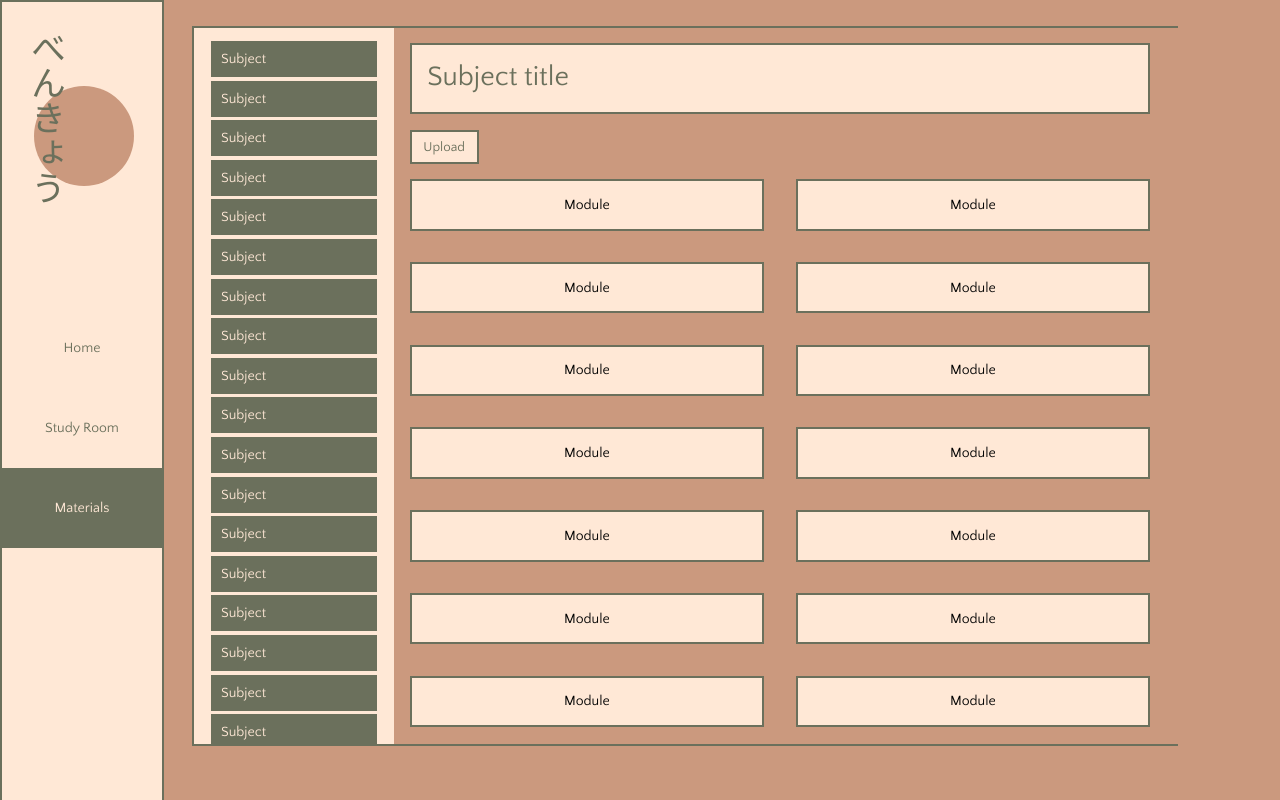
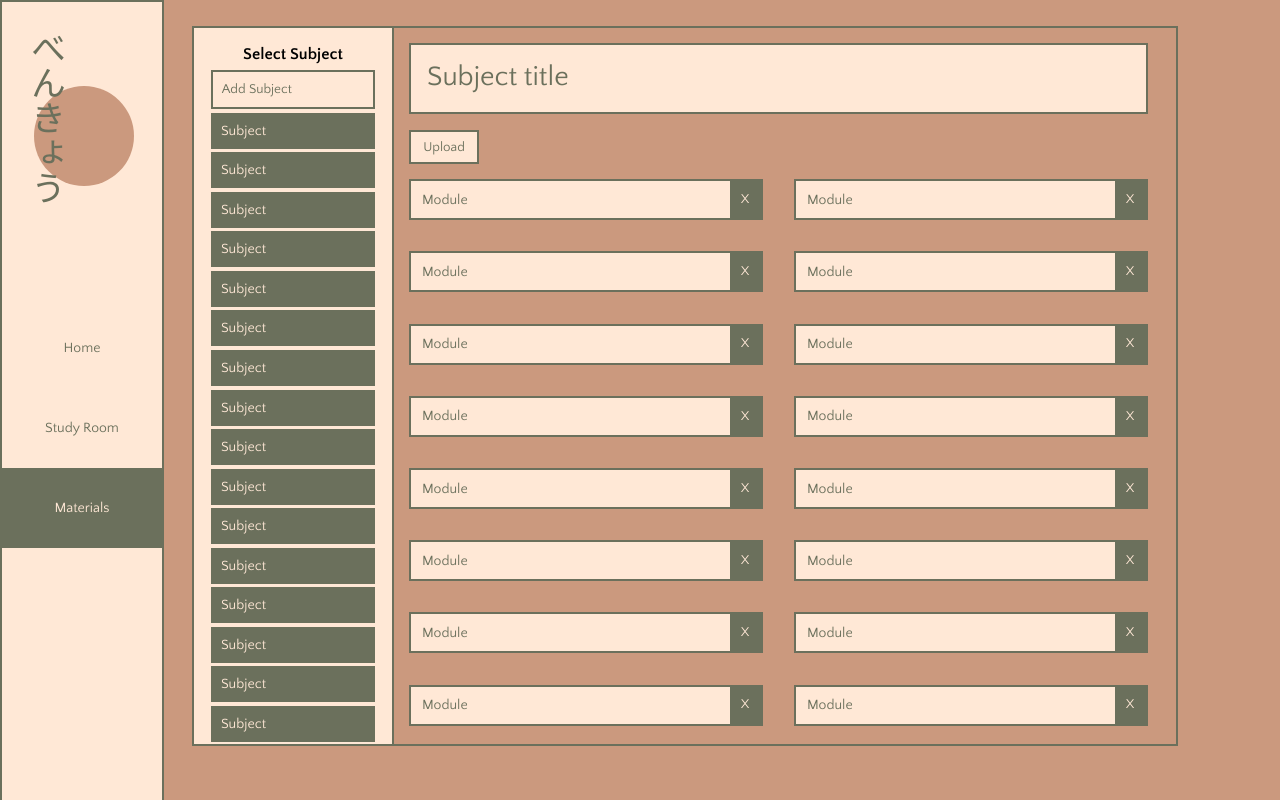
Before and after one commit to jrolana/benkyou, a plain HTML site: page materials.html in a window 1280 px wide. Drawn offline with Linux system fonts and the light colour scheme; a web font is replaced by a local one.

Commit message:
update_features

```diff
--- a/materials.html
+++ b/materials.html
@@ -15,7 +15,7 @@
 </head>
 
 <body>
-    <nav>
+      <nav>
         <ul id="navbar" class="materialsnavbar">
             <li class="logo">
                 <div class="logo-figure"></div>
@@ -29,6 +29,8 @@
 
     <div class="materialscontainer">
         <div class="subjectslist">
+            <h3 class="selectsub"> Select Subject </h3>
+            <button class="addbttn"> Add Subject </button>
             <div class="subjectitem" id="subjectitem"> Subject </div>
             <div class="subjectitem" id="subjectitem"> Subject </div>
             <div class="subjectitem" id="subjectitem"> Subject </div>
@@ -54,43 +56,88 @@
             <div class="subjectitem" id="subjectitem"> Subject </div>
             <div class="subjectitem" id="subjectitem"> Subject </div>
         </div>
+
         <div class="materialslist">
             <header>
                 <div class="subjecttitle"> Subject title </div>
                 <div><button class="uploadbttn"> Upload </button></div>
             </header>
             <div class="modulelists">
-                <div class="modules"> Module </div>
-                <div class="modules"> Module </div>
-                <div class="modules"> Module </div>
-                <div class="modules"> Module </div>
-                <div class="modules"> Module </div>
-                <div class="modules"> Module </div>
-                <div class="modules"> Module </div>
-                <div class="modules"> Module </div>
-                <div class="modules"> Module </div>
-                <div class="modules"> Module </div>
-                <div class="modules"> Module </div>
-                <div class="modules"> Module </div>
-                <div class="modules"> Module </div>
-                <div class="modules"> Module </div>
-                <div class="modules"> Module </div>
-                <div class="modules"> Module </div>
-                <div class="modules"> Module </div>
-                <div class="modules"> Module </div>
-                <div class="modules"> Module </div>
-                <div class="modules"> Module </div>
-                <div class="modules"> Module </div>
-                <div class="modules"> Module </div>
-                <div class="modules"> Module </div>
-                <div class="modules"> Module </div>
-                <div class="modules"> Module </div>
-                <div class="modules"> Module </div>
+                <div class="modules">
+                    <div class="modulename"> Module </div>
+                    <button class="moduleset"> X </button>
+                </div>
+                <div class="modules">
+                    <div class="modulename"> Module </div>
+                    <button class="moduleset"> X </button>
+                </div>
+                <div class="modules">
+                    <div class="modulename"> Module </div>
+                    <button class="moduleset"> X </button>
+                </div>
+                <div class="modules">
+                    <div class="modulename"> Module </div>
+                    <button class="moduleset"> X </button>
+                </div>
+                <div class="modules">
+                    <div class="modulename"> Module </div>
+                    <button class="moduleset"> X </button>
+                </div>
+                <div class="modules">
+                    <div class="modulename"> Module </div>
+                    <button class="moduleset"> X </button>
+                </div>
+                <div class="modules">
+                    <div class="modulename"> Module </div>
+                    <button class="moduleset"> X </button>
+                </div>
+                <div class="modules">
+                    <div class="modulename"> Module </div>
+                    <button class="moduleset"> X </button>
+                </div>
+                <div class="modules">
+                    <div class="modulename"> Module </div>
+                    <button class="moduleset"> X </button>
+                </div>
+                <div class="modules">
+                    <div class="modulename"> Module </div>
+                    <button class="moduleset"> X </button>
+                </div>
+                <div class="modules">
+                    <div class="modulename"> Module </div>
+                    <button class="moduleset"> X </button>
+                </div>
+                <div class="modules">
+                    <div class="modulename"> Module </div>
+                    <button class="moduleset"> X </button>
+                </div>
+                <div class="modules">
+                    <div class="modulename"> Module </div>
+                    <button class="moduleset"> X </button>
+                </div>
+                <div class="modules">
+                    <div class="modulename"> Module </div>
+                    <button class="moduleset"> X </button>
+                </div>
+                <div class="modules">
+                    <div class="modulename"> Module </div>
+                    <button class="moduleset"> X </button>
+                </div>
+                <div class="modules">
+                    <div class="modulename"> Module </div>
+                    <button class="moduleset"> X </button>
+                </div>
+                <div class="modules">
+                    <div class="modulename"> Module </div>
+                    <button class="moduleset"> X </button>
+                </div>
+                <div class="modules">
+                    <div class="modulename"> Module </div>
+                    <button class="moduleset"> X </button>
+                </div>
            </div>
         </div>
     </div>
-
-
 </body>
 
 </html>
--- a/styles/materials.css
+++ b/styles/materials.css
@@ -11,9 +11,7 @@
     padding: 0;
     margin: 2% 8% 2% 15%;
     background-color: var(--color-secondary);
-    border-left: 2px solid var(--color-tertiary);
-    border-top: 2px solid var(--color-tertiary);
-    border-bottom: 2px solid var(--color-tertiary);
+    border: 2px solid var(--color-tertiary);
     height: 90%;
     box-sizing: border-box;
 }
@@ -25,6 +23,7 @@
     overflow-y: auto;
     margin: 0px;
     padding: 1%;
+    border-right: 2px solid var(--color-tertiary);
     box-sizing: border-box;
 }
 
@@ -54,6 +53,11 @@
     border: 2px solid var(--color-tertiary);
 }
 
+.selectsub {
+    text-align: center;
+    margin: 4% 0;
+}
+
 .modulelists{
     display: flex;
     flex-wrap: wrap;
@@ -63,13 +67,30 @@
 }
 
 .modules{
+    display: flex;
     background-color: var(--color-primary);
     border: 2px solid var(--color-tertiary);
     color-interpolation: var(--color-tertiary);
+    color: var(--color-primary);
     width: 45.25%;
     margin: 2%;
-    padding: 2% 0;
     box-sizing: border-box;
+}
+
+.modulename {
+    padding: 3% 75% 3% 3%;
+    color: var(--color-tertiary);
+    display: flex;
+}
+
+.moduleset {
+    background-color: var(--color-tertiary);
+    border: 2px solid var(--color-tertiary);
+    color: var(--color-primary);
+    text-align: center;
+    display: flex;
+    width: 92%;
+    padding: 2.5% 2.5%;
 }
 
 .uploadbttn {
@@ -80,7 +101,17 @@
     display: flex;
     margin-left: 2%;
     padding: 1% 1.5%;
+}
 
+.addbttn {
+    background-color: var(--color-primary);
+    border: 2px solid var(--color-tertiary);
+    color: var(--color-tertiary);
+    text-align: center;
+    display: flex;
+    width: 92%;
+    margin-left: 4%;
+    padding: 6% 5%;
 }
 
 ::-webkit-scrollbar {
@@ -90,7 +121,6 @@
 ::-webkit-scrollbar-track {
     background: var(--color-primary);
     border-left: 2px solid var(--color-tertiary);
-    border-right: 2px solid var(--color-tertiary);
 }
 
 ::-webkit-scrollbar-thumb {
```
